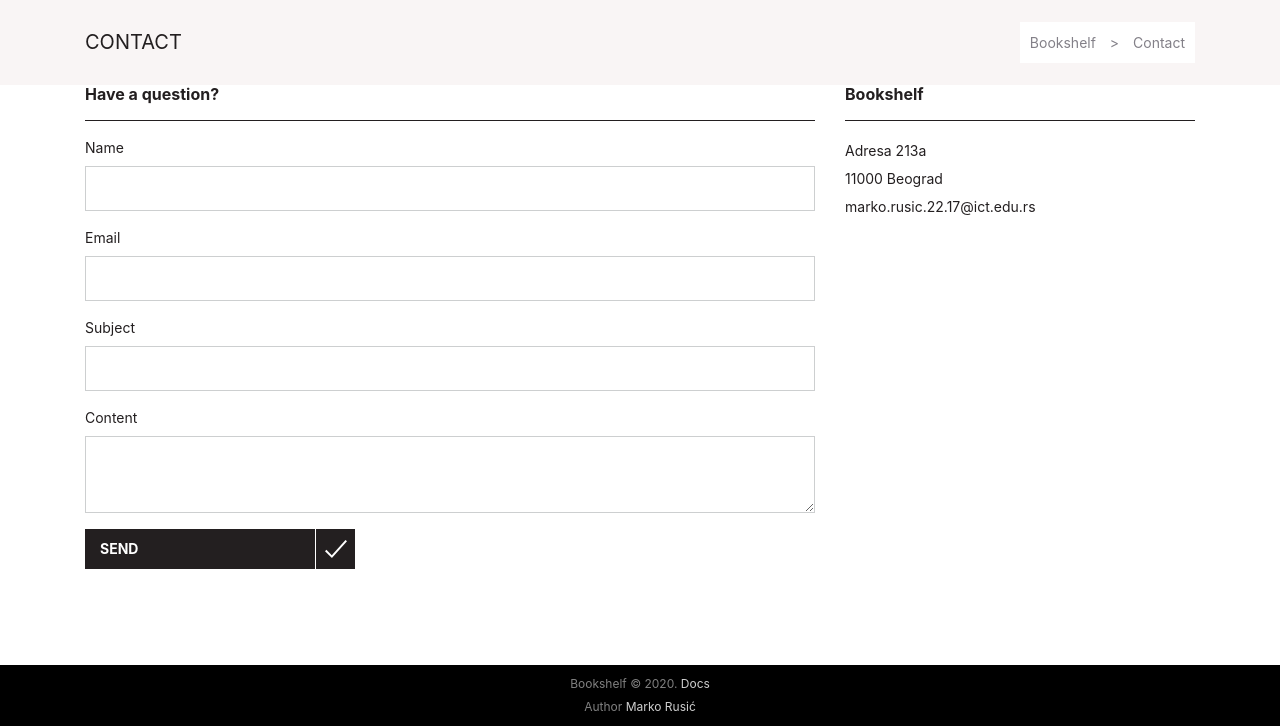
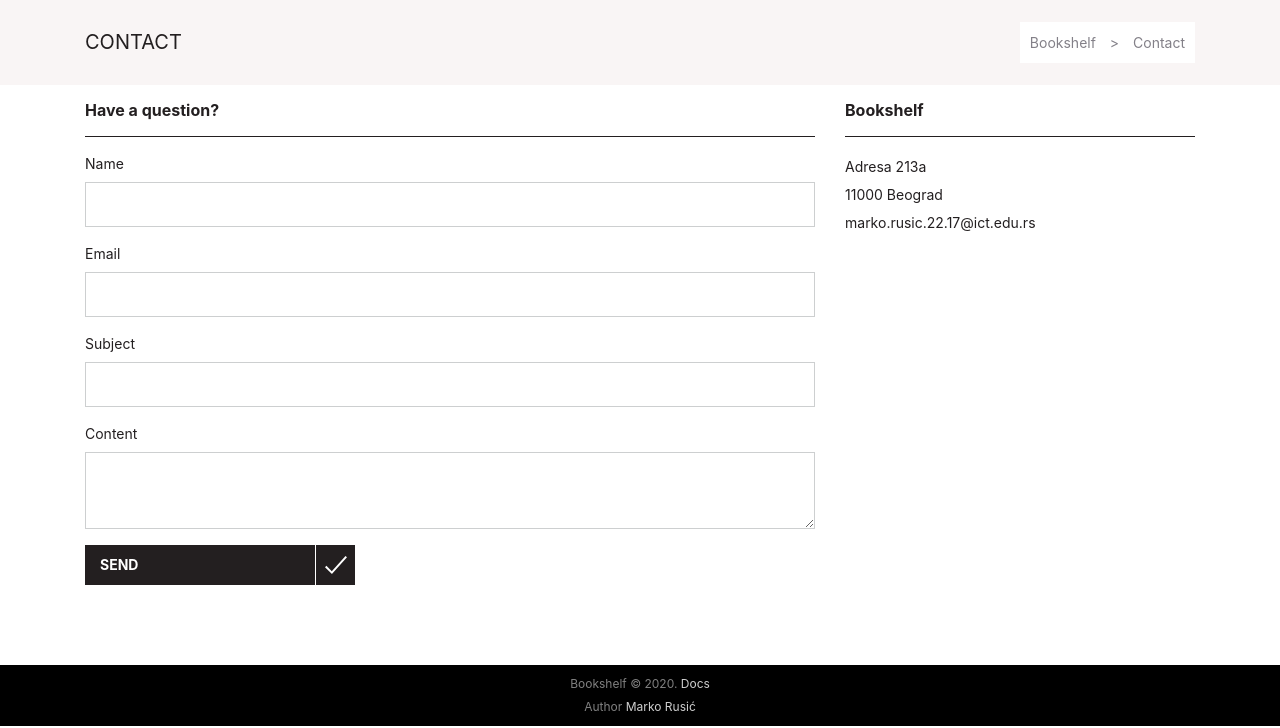
Before and after one commit to markorusic/bookshelf-php, a PHP site: page /contact in a window 1280 px wide. Shown: the part 72-800 px from the top of the page. Run offline with PHP 8.4, Linux system fonts and the light colour scheme; data that the repository does not hold is empty.

Commit message:
contact page padding

```diff
--- a/app/views/public/contact.view.php
+++ b/app/views/public/contact.view.php
@@ -21,7 +21,7 @@
 
     <!-- Contact Form -->
 
-    <div class="container">
+    <div class="container py-3">
         <div class="row">
             <div class="col-md-8">
                 <h6>Have a question?</h6>
```
